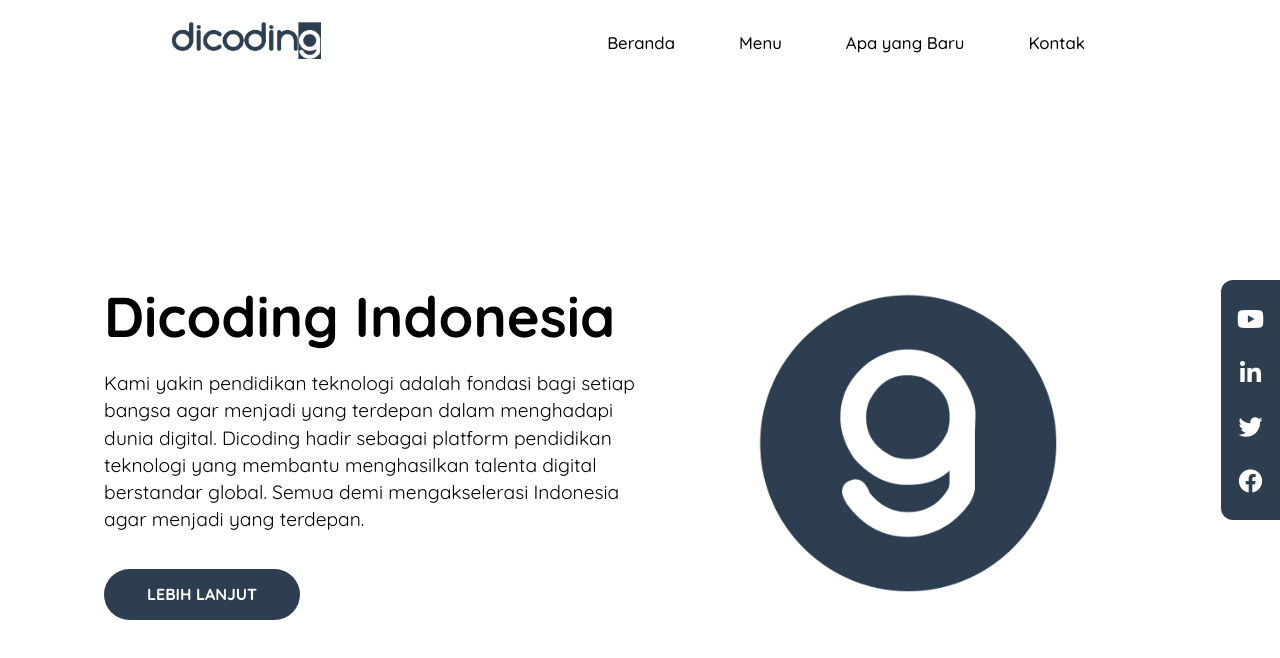
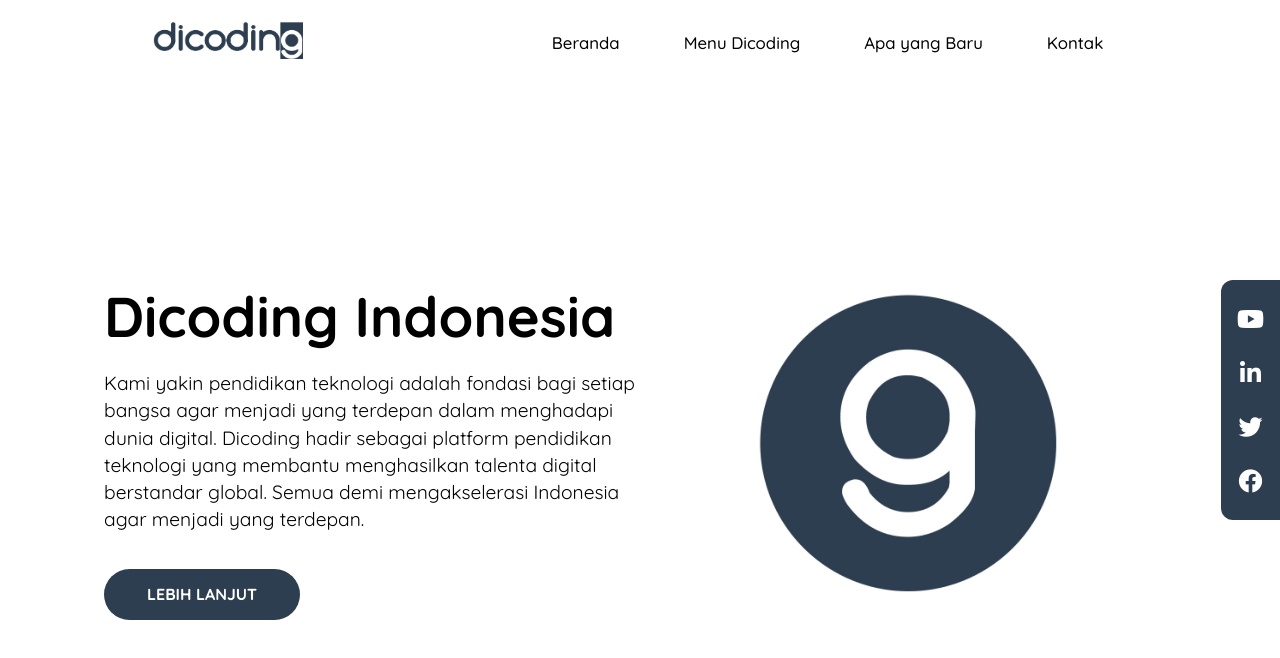
Before and after one commit to captainPijay/PijayLPDicoding, a plain HTML site: page index.html in a window 1280 px wide. Drawn offline with Linux system fonts and the light colour scheme.

Commit message:
commit pertama

```diff
--- a/index.html
+++ b/index.html
@@ -24,7 +24,7 @@
       <nav class="nav-list">
         <ul>
           <li><a href="#">Beranda</a></li>
-          <li><a href="#">Menu</a></li>
+          <li><a href="#">Menu Dicoding</a></li>
           <li><a href="#">Apa yang Baru</a></li>
           <li><a href="#">Kontak</a></li>
         </ul>
```
